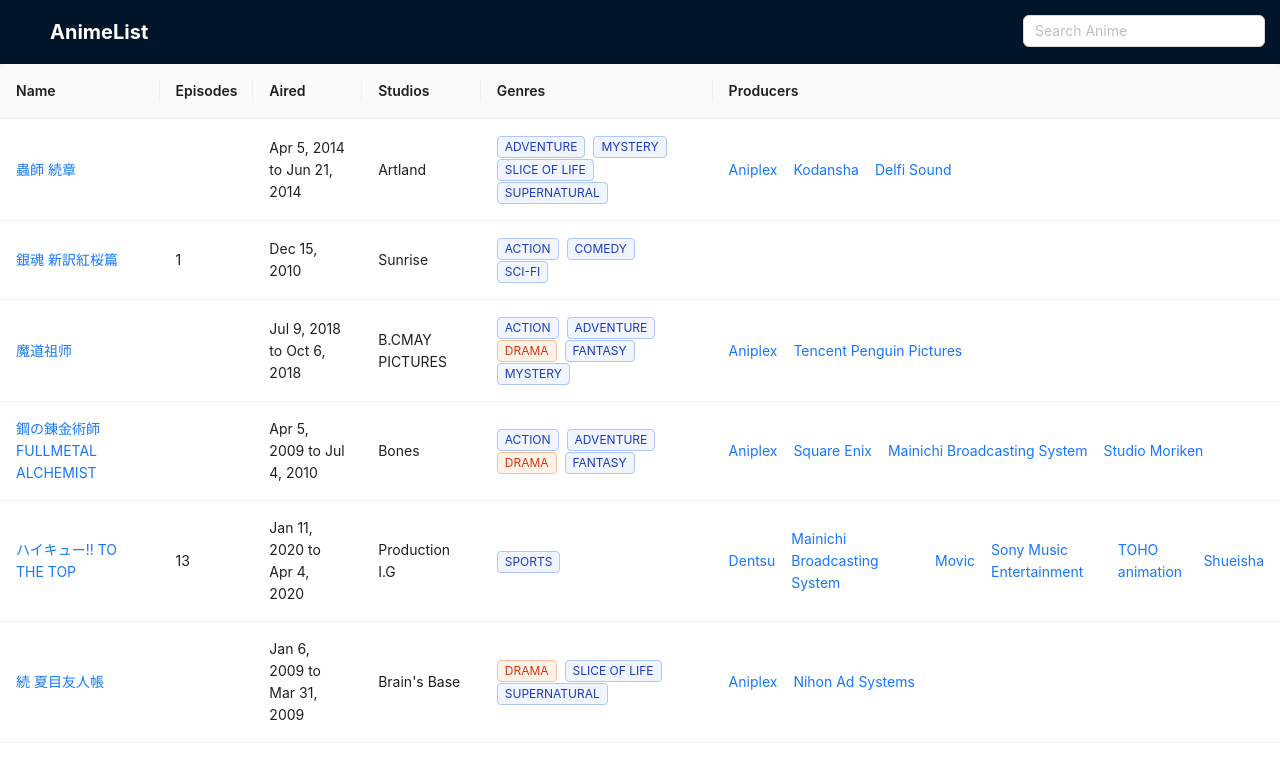
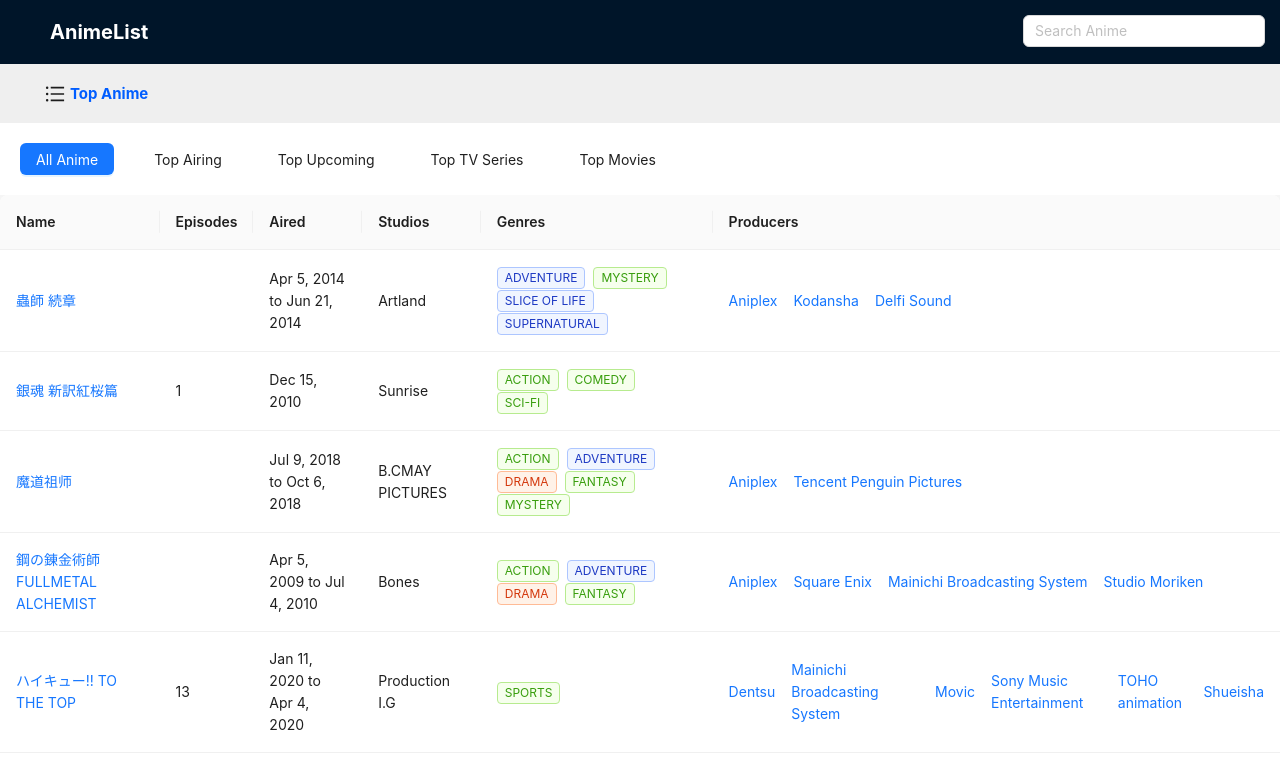
Before and after one commit to Akatsuki-kun123/Anime_List, a React (Create React App) app: page / in a window 1280 px wide. Shown: the top 758 px of the page. Built offline with nearby package versions, Linux system fonts and the light colour scheme.

Commit message:
Add list header

```diff
--- /dev/null
+++ b/src/Components/AnimeList/AnimeList.js
@@ -0,0 +1,14 @@
+import React from 'react';
+import ListHeader from './ListHeader/ListHeader.js';
+import ListContent from './ListContent.js';
+
+function AnimeList() {
+    return (
+        <div>
+            <ListHeader></ListHeader>
+            <ListContent></ListContent>
+        </div>
+    )
+}
+
+export default AnimeList;
--- /dev/null
+++ b/src/Components/AnimeList/ListContent.js
@@ -0,0 +1,79 @@
+import React from 'react';
+import { Layout } from 'antd';
+import { Space, Table, Tag } from 'antd';
+
+import data from '../../Constants/data.json';
+
+const { Content } = Layout;
+const columns = [
+  {
+    title: 'Name',
+    dataIndex: 'JPname',
+    key: 'JPname',
+    render: (text) => <a>{text}</a>,
+  },
+  {
+    title: 'Episodes',
+    dataIndex: 'episodes',
+    key: 'episodes',
+  },
+  {
+    title: 'Aired',
+    dataIndex: 'aired',
+    key: 'aired',
+  },
+  {
+    title: 'Studios',
+    dataIndex: 'studios',
+    key: 'studios',
+  },
+  {
+    title: 'Genres',
+    key: 'genres',
+    dataIndex: 'genres',
+    render: (_, { genres }) => (
+      <>
+        {genres.map((genre) => {
+          let color = genre.length > 7 ? 'geekblue' : 'green';
+          if (genre === 'Drama') {
+            color = 'volcano';
+          }
+
+          return (
+            <Tag color={color} key={genre}>
+              {genre.toUpperCase()}
+            </Tag>
+          );
+          })
+        }
+      </>
+    ),
+  },
+  {
+    title: 'Producers',
+    key: 'producers',
+    dataIndex: 'producers',
+    render: (_, { producers }) => (
+      <Space size="middle">
+        {producers.map((producer) => {
+          return (
+            <a>{producer}</a>
+          );
+          })
+        }
+      </Space>
+    ),
+  },
+];
+
+function ListContent() {
+  return (
+    <Layout>
+      <Content>
+        <Table className="list" columns={columns} dataSource={data} />
+      </Content>
+    </Layout>
+  )
+}
+
+export default ListContent;
--- /dev/null
+++ b/src/Components/AnimeList/ListHeader/ListHeader.js
@@ -0,0 +1,73 @@
+import { useState } from 'react';
+import { Button, Space } from 'antd';
+import { UnorderedListOutlined } from '@ant-design/icons';
+
+import './ListHeader.css'
+
+const onChange = (key) => {
+    console.log(key);
+};
+const items = [
+    {
+        key: '1',
+        label: `Tab 1`,
+        //children: `Content of Tab Pane 1`,
+    },
+    {
+        key: '2',
+        label: `Tab 2`,
+        //children: `Content of Tab Pane 2`,
+    },
+    {
+        key: '3',
+        label: `Tab 3`,
+        //children: `Content of Tab Pane 3`,
+    },
+];
+
+function ListHeader() {
+    const [category, setCategory] = useState('all');
+
+    return (
+        <div>
+            <div style={{ display: 'flex', backgroundColor: "#EFEFEF" }}>
+                <UnorderedListOutlined
+                    style={{
+                        fontSize: 20,
+                        marginTop: 20,
+                        marginLeft: 45,
+                        position: 'absolute'
+                    }}
+                />
+
+                <div style={{
+                    color: "#005DFF",
+                    fontSize: 15,
+                    fontWeight: 'bold',
+                    marginTop: 20,
+                    marginLeft: 70,
+                    marginBottom: 20,
+                }}>
+                    Top Anime
+                </div>
+            </div>
+
+            <Space
+                style={{
+                    marginTop: 20,
+                    marginLeft: 20,
+                    marginBottom: 20,
+                }}
+                size={ 'large' }
+            >
+                <Button type="primary">All Anime</Button>
+                <Button type="text">Top Airing</Button>
+                <Button type="text">Top Upcoming</Button>
+                <Button type="text">Top TV Series</Button>
+                <Button type="text">Top Movies</Button>
+            </Space>
+        </div>
+    );
+};
+
+export default ListHeader;
--- a/src/Components/App/App.js
+++ b/src/Components/App/App.js
@@ -1,10 +1,49 @@
-import BodyContent from '../BodyContent/BodyContent';
+import React from 'react';
+import { Layout, Input, List } from 'antd';
+
 import './App.css';
+import AnimeList from '../AnimeList/AnimeList';
+
+const { Header, Content } = Layout;
 
 function App() {
   return (
     <div className="App">
-      <BodyContent></BodyContent>
+      <Layout>
+        <Header className="header">
+          <div className="logo" />
+
+          <div style={{
+            display: 'flex',
+            flexDirection: 'row',
+          }}>
+            <div style={{
+              color: 'white',
+              fontSize: 20,
+              fontWeight: 'bold',
+            }}>
+              AnimeList
+            </div>
+
+            <Input
+              style={{
+                right: 15,
+                width: 'fit-content',
+                height: 'fit-content',
+                display: 'inline-block',
+                position: 'absolute',
+                marginTop: 15,
+              }}
+              className="anime_search_bar"
+              placeholder="Search Anime"
+            />
+          </div>
+        </Header>
+
+        <Content style={{ backgroundColor: "white" }}>
+          <AnimeList></AnimeList>
+        </Content>
+      </Layout>
     </div>
   );
 }
--- a/src/Components/BodyContent/BodyContent.js
+++ /dev/null
@@ -1,101 +0,0 @@
-import React from 'react';
-import { Layout, Input } from 'antd';
-import { Space, Table, Tag } from 'antd';
-import data from '../../Constants/data.json';
-
-const { Header, Content, Sider } = Layout;
-const columns = [
-    {
-      title: 'Name',
-      dataIndex: 'JPname',
-      key: 'JPname',
-      render: (text) => <a>{text}</a>,
-    },
-    {
-      title: 'Episodes',
-      dataIndex: 'episodes',
-      key: 'episodes',
-    },
-    {
-      title: 'Aired',
-      dataIndex: 'aired',
-      key: 'aired',
-    },
-    {
-      title: 'Studios',
-      dataIndex: 'studios',
-      key: 'studios',
-    },
-    {
-      title: 'Genres',
-      key: 'genres',
-      dataIndex: 'genres',
-      render: (_, { genres }) => (
-        <>
-          {genres.map((genre) => {
-            let color = genre.length > 5 ? 'geekblue' : 'green';
-            if (genre === 'Drama') {
-              color = 'volcano';
-            }
-            return (
-              <Tag color={color} key={genre}>
-                {genre.toUpperCase()}
-              </Tag>
-            );
-            })
-          }
-        </>
-      ),
-    },
-    {
-      title: 'Producers',
-      key: 'producers',
-      dataIndex: 'producers',
-      render: (_, { producers }) => (
-        <Space size="middle">
-          {producers.map((producer) => {
-            return (
-              <a>{producer}</a>
-            );
-            })
-          }
-        </Space>
-      ),
-    },
-];
-
-function BodyContent() {
-    return (
-        <Layout>
-            <Header className="header">
-                <div className="logo" />
-
-                <div style={{
-                    display: 'flex',
-                    flexDirection: 'row',
-                }}>
-                  <div style={{ fontSize: 20, fontWeight: 'bold', color: 'white' }}>AnimeList</div>
-
-                  <Input
-                    style={{
-                      right: 15,
-                      marginTop: 15,
-                      width: 'fit-content',
-                      height: 'fit-content',
-                      position: 'absolute',
-                      display: 'inline-block',
-                    }}
-                      className="search_bar"
-                      placeholder="Search Anime"
-                  />
-                </div>
-            </Header>
-
-            <Content>
-                <Table columns={columns} dataSource={data} />
-            </Content>
-        </Layout>
-    )
-}
-
-export default BodyContent
```
Also changed, not shown: src/Components/AnimeList/ListHeader/ListHeader.css (added).
